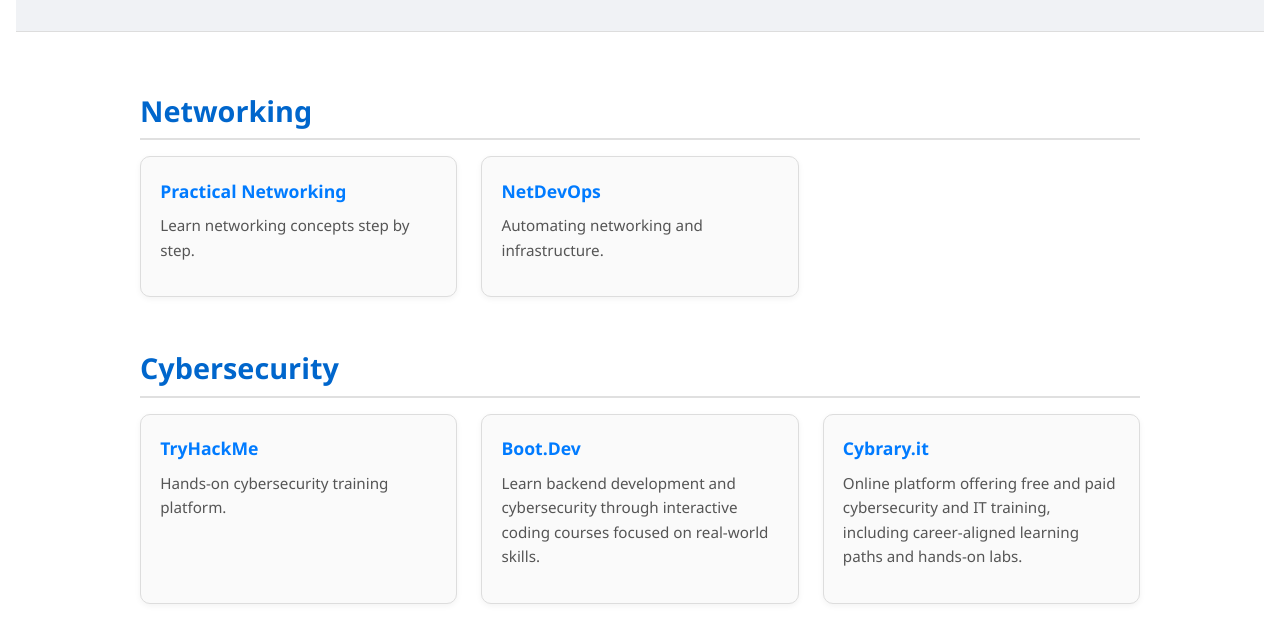
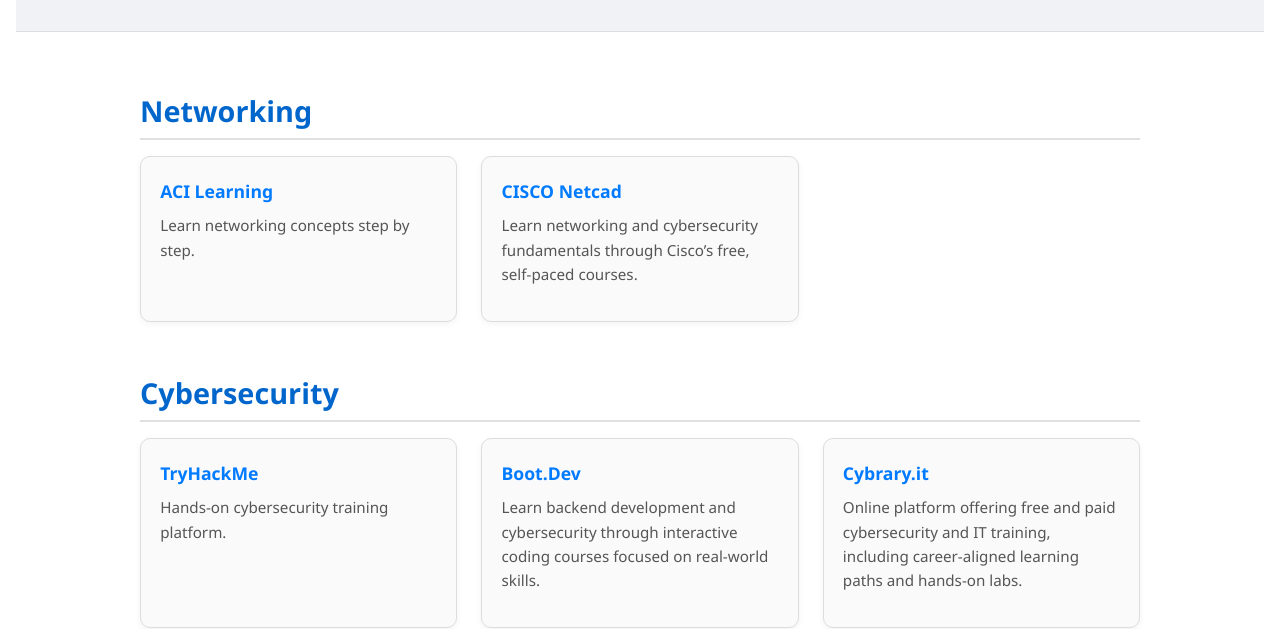
Before and after one commit to jacoblefthechat/learning-it-resources, a plain HTML site: page index.html in a window 1280 px wide. Shown: the part 197-826 px from the top of the page. Drawn offline with Linux system fonts and the light colour scheme.

Commit message:
Update index.html

```diff
--- a/index.html
+++ b/index.html
@@ -24,12 +24,12 @@
       <h2>Networking</h2>
       <div class="card-grid">
         <div class="card">
-          <a href="#">Practical Networking</a>
+          <a href="https://www.acilearning.com/itpro/" target="_blank">ACI Learning</a>
           <p>Learn networking concepts step by step.</p>
         </div>
         <div class="card">
-          <a href="#">NetDevOps</a>
-          <p>Automating networking and infrastructure.</p>
+          <a href="https://www.netacad.com/" target="_blank">CISCO Netcad</a>
+          <p>Learn networking and cybersecurity fundamentals through Cisco’s free, self-paced courses.</p>
         </div>
       </div>
     </section>
```
